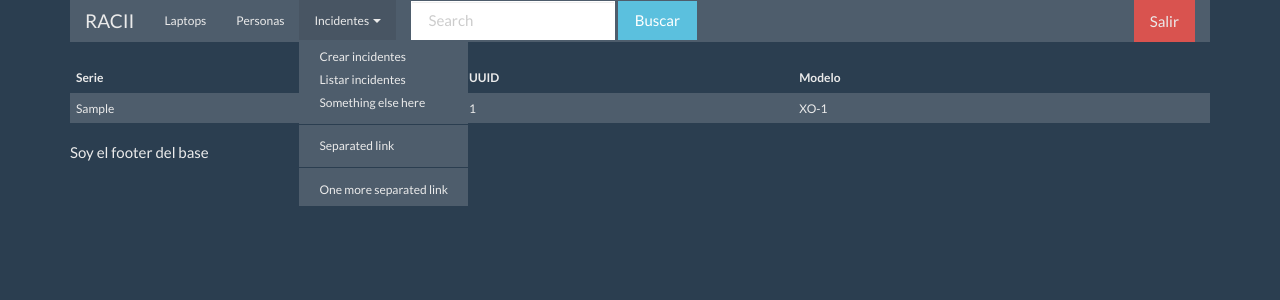
After one commit to germanrs/django-test, a Django app: page /laptop/listar in a window 1280 px wide, after a click on "Incidentes". The commit adds this page. Shown: the top 300 px of the page. Run offline with Django 3.2, Linux system fonts and the light colour scheme; tables that the repository leaves empty hold one stand-in row (values such as "Sample post"); some libraries are stand-ins or nearby versions.

Commit message:
Progreso Domingo Agregar y Listar

```diff
--- a/laptop/models.py
+++ b/laptop/models.py
@@ -18,3 +18,6 @@ class Laptop(models.Model):
 
 	def __unicode__(self):
 		return self.serie
+
+	def modelo_detalle(self):
+		return dict(Laptop.MODELOS_XO)[self.modelo]
--- a/laptop/urls.py
+++ b/laptop/urls.py
@@ -1,7 +1,9 @@
 from django.conf.urls import url, include
 
-from laptop.views import index
+from laptop.views import index, laptop_view, laptop_list
 
 urlpatterns = [
-    url(r'^$', index),
+    url(r'^$', index, name='index'),
+    url(r'^/nuevo$', laptop_view, name='laptop_crear'),
+    url(r'^/listar$', laptop_list, name='laptop_listar'),
 ]
--- a/laptop/views.py
+++ b/laptop/views.py
@@ -1,9 +1,29 @@
 # -*- coding: utf-8 -*-
 from __future__ import unicode_literals
 
-from django.shortcuts import render
+from django.shortcuts import render, redirect
 from django.http import HttpResponse
+
+from laptop.forms import LaptopForm
+from laptop.models import Laptop
 
 # Create your views here.
 def index(request):
 	return render(request, 'laptop/index.html')
+
+def laptop_view(request):
+	if request.method == 'POST':
+		form = LaptopForm(request.POST)
+		if form.is_valid():
+			form.save()
+		#return redirect('laptop:index')
+		return redirect('laptop:laptop_listar')
+	else:
+		form = LaptopForm()
+
+	return render(request, 'laptop/laptop_formulario.html', {'form':form})
+
+def laptop_list(request):
+	laptop = Laptop.objects.all()
+	contexto = {'laptop':laptop}
+	return render(request, 'laptop/laptop_listar.html', contexto)
--- a/personas/models.py
+++ b/personas/models.py
@@ -15,5 +15,5 @@ class Persona(models.Model):
 	email= models.EmailField()
 	laptop = models.ForeignKey(Laptop, null=True, blank=True, on_delete=models.CASCADE)
 
-	def __unicode__(self):
+	def __str__(self):
 		return self.nombre
--- a/raci/urls.py
+++ b/raci/urls.py
@@ -18,6 +18,6 @@ from django.contrib import admin
 
 urlpatterns = [
     url(r'^admin/', admin.site.urls),
-    url(r'^laptop', include ('laptop.urls')),
+    url(r'^laptop', include ('laptop.urls', namespace='laptop')),
     url(r'^persona', include ('personas.urls')),
 ]
--- a/templates/base/base.html
+++ b/templates/base/base.html
@@ -35,10 +35,10 @@
         <li><a href="#">Laptops</a></li>
         <li><a href="#">Personas</a></li>
         <li class="dropdown">
-          <a href="#" class="dropdown-toggle" data-toggle="dropdown" role="button" aria-expanded="false">Dropdown <span class="caret"></span></a>
+          <a href="#" class="dropdown-toggle" data-toggle="dropdown" role="button" aria-expanded="false">Incidentes <span class="caret"></span></a>
           <ul class="dropdown-menu" role="menu">
-            <li><a href="#">Action</a></li>
-            <li><a href="#">Another action</a></li>
+            <li><a href="#">Crear incidentes</a></li>
+            <li><a href="#">Listar incidentes</a></li>
             <li><a href="#">Something else here</a></li>
             <li class="divider"></li>
             <li><a href="#">Separated link</a></li>
--- /dev/null
+++ b/templates/laptop/laptop_listar.html
@@ -0,0 +1,30 @@
+{% extends 'base/base.html' %}
+
+{% block content %}
+
+<table class="table table-striped table-hover">
+	<thead>
+		<tr>
+			<th>Serie</th>
+			<th>UUID</th>
+			<th>Modelo</th>
+		</tr>
+
+	</thead>
+	<tbody>
+		{% if laptop %}
+		{% for laptop in laptop %}
+		<tr>
+			<td>{{ laptop.serie }}</td>
+			<td>{{ laptop.uuid }}</td>
+			<td>{{ laptop.modelo_detalle }}</td>
+		</tr>
+		{% endfor %}
+
+		{% else %}
+			<h1>No hay registros de laptops</h1>
+		{% endif %}
+	</tbody>
+</table>
+
+{% endblock %}
```
Also changed, not shown: laptop/forms.py (added, +24 -0 lines), templates/laptop/laptop_formulario.html (added, +11 -0 lines).
